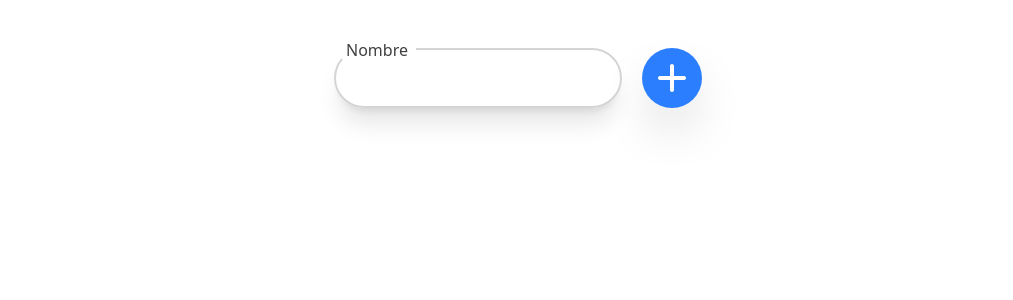
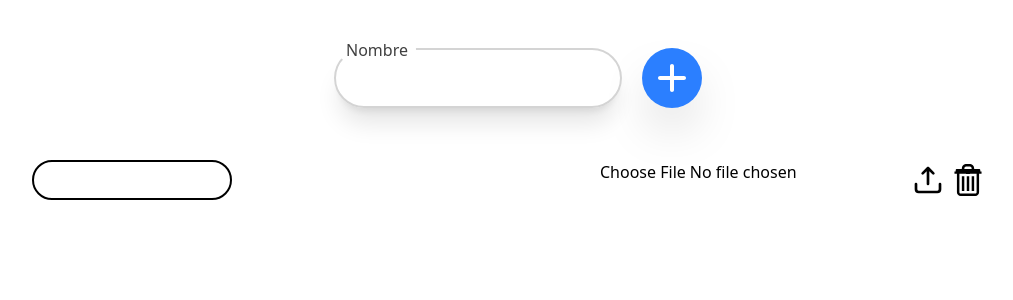
Before and after one commit to Fhueth/TaskBoard, a Vue app: page / in a window 1280 px wide. Shown: the top 300 px of the page, without its empty margins (128-1141 px from the left). Built offline with nearby package versions, Linux system fonts and the light colour scheme.

Commit message:
añadido filtro para busqueda de tareas y añadido metodos eliminar todo y exportar/importar csv

```diff
--- a/src/components/ToDoTaskList.vue
+++ b/src/components/ToDoTaskList.vue
@@ -1,9 +1,12 @@
 <script setup lang="ts">
 import { computed, onMounted, ref } from 'vue';
 import type { Task } from '../types/Task';
+import Papa from 'papaparse';
 import ToDoTask from './ToDoTask.vue';
+import Icon from './form/Icon.vue';
 
 const taskList = ref<Map<number, Task>>(new Map());
+const search = ref<string>('');
 const save = () => {
     localStorage.setItem('tasks', JSON.stringify(Array.from(taskList.value.values())));
 }
@@ -12,7 +15,7 @@ const get = () => {
         (JSON.parse(localStorage.getItem('tasks') || '[]') as Task[]).map(task => [task.id, task])
     );
 }
-const addTask = (title: string)=> {
+const addTask = (title: string) => {
     const id = Date.now();
     const tasksList: Task = {
         id: id,
@@ -22,26 +25,96 @@ const addTask = (title: string)=> {
     taskList.value.set(id, tasksList);
     save();
 }
-const arrayTasks = computed(()=>Array.from(taskList.value.values()).sort((a, b) => Number(a.done) - Number(b.done)))
+const arrayTasks = computed(() => {
+    const tasks = Array.from(taskList.value.values())
+    const filtered = search.value !== ''
+        ? tasks.filter(task =>
+            task.title.toLowerCase().includes(search.value.toLowerCase())
+        )
+        : tasks
+    return filtered.sort((a, b) => Number(a.done) - Number(b.done))
+})
 defineExpose({
     addTask
 })
-const saveTask = (task: Task)=> {
+const saveTask = (task: Task) => {
     taskList.value.set(task.id, task);
     save()
 }
-const deleteTaskFromList = (id: number)=> {
+const deleteTaskFromList = (id: number) => {
     taskList.value.delete(id);
     save();
 }
-onMounted(()=>{
+onMounted(() => {
     taskList.value = get();
 })
+const exportCSV = () => {
+    const csv = Papa.unparse(Array.from(taskList.value.values()))
+    const blob = new Blob([csv], { type: 'text/csv;charset=utf-8;' })
+    const url = URL.createObjectURL(blob)
+    const link = document.createElement('a')
+    link.href = url
+    link.download = 'tasks.csv'
+    link.click()
+}
+const deleteAll = () => {
+    taskList.value.clear();
+    save()
+}
+
+const handleFileUpload = (event: Event) => {
+    const input = event.target as HTMLInputElement
+    const file = input.files?.[0]
+    if (!file) return
+
+    Papa.parse(file, {
+        header: true,
+        skipEmptyLines: true,
+        dynamicTyping: true,
+        complete: (results) => {
+            const rows = results.data as Task[]
+            if (!rows.length) {
+                alert('CSV vacío o inválido.')
+                return
+            }
+            if (taskList.value.size > 0) {
+                const replace = window.confirm(
+                    'Ya existen tareas. ¿Quieres reemplazarlas? (Cancelar = añadir)'
+                )
+                if (replace) taskList.value.clear()
+            }
+            rows.forEach((task) => {
+                let id = task.id
+                while (taskList.value.has(id)) {
+                    id = Date.now() + Math.floor(Math.random() * 100000)
+                }
+                taskList.value.set(id, { ...task, id })
+            })
+            save()
+            input.value = ''
+        },
+
+        error: (error) => {
+            console.error('Error al importar CSV:', error)
+            alert('Error al importar CSV.')
+        }
+    })
+}
 
 </script>
-
 <template>
     <section class="flex flex-col w-[min(80%,1000px)] gap-5">
-        <ToDoTask @editTask="saveTask" @deleteTask="deleteTaskFromList" v-for="task in arrayTasks" :key="task.id" :task="task"/>
+        <div class="grid grid-cols-[1fr_auto_auto_auto] px-5">
+            <input v-model="search" name="search" id="search" type="text" class="w-50 border-2 rounded-3xl">
+            <input type="file" accept=".csv" @change="handleFileUpload" />
+            <button @click="exportCSV" class="size-10 cursor-pointer">
+                <Icon color="#000" type="export" />
+            </button>
+            <button @click="deleteAll" class="size-10 cursor-pointer">
+                <Icon color="#000" type="deleteAll" />
+            </button>
+        </div>
+        <ToDoTask @editTask="saveTask" @deleteTask="deleteTaskFromList" v-for="task in arrayTasks" :key="task.id"
+            :task="task" />
     </section>
 </template>
```
